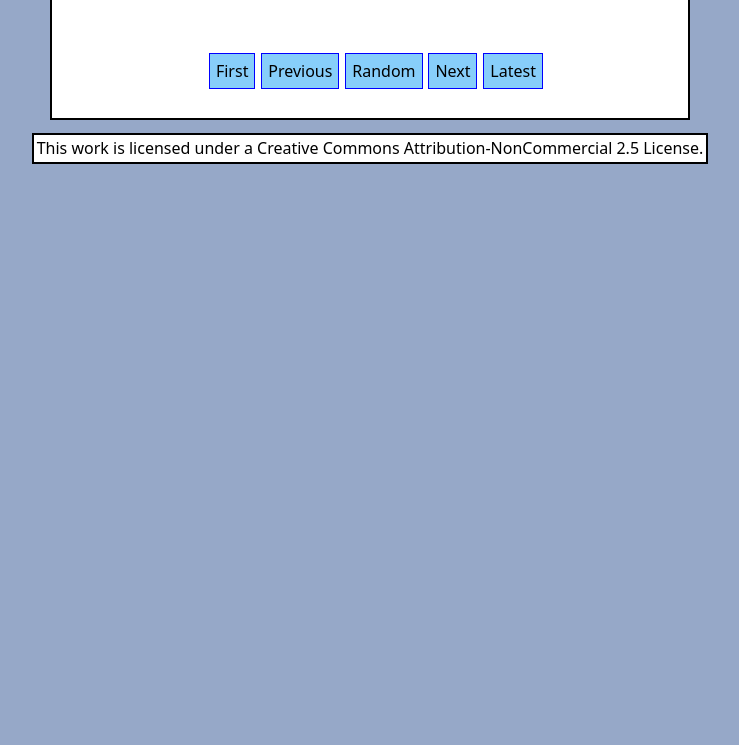
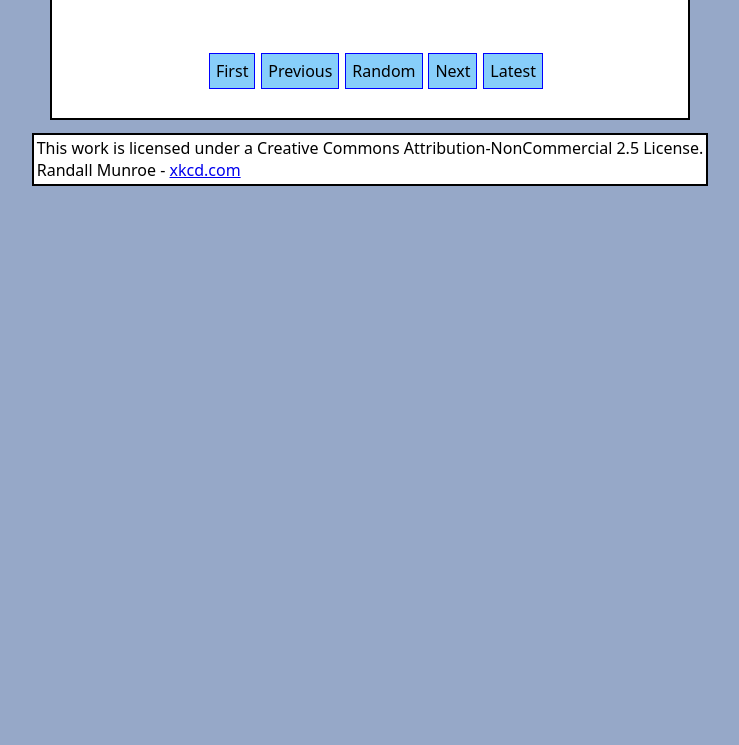
Before and after one commit to Westian14/xkcd, a plain HTML site: page index.html in a window 1280 px wide. Shown: the part 55-800 px from the top of the page, without its empty margins (270-1009 px from the left). Drawn offline with Linux system fonts and the light colour scheme; no server answers.

Commit message:
fixade kommentarer

```diff
--- a/index.html
+++ b/index.html
@@ -29,7 +29,11 @@
     </main>
 
     <footer>
-        <p>This work is licensed under a Creative Commons Attribution-NonCommercial 2.5 License.</p>
+        <p>
+            This work is licensed under a Creative Commons Attribution-NonCommercial 2.5 License.
+            <br>
+            Randall Munroe - <a href="https://xkcd.com" target="_blank">xkcd.com</a>
+        </p>
     </footer>
 
 </body>
```
Also changed, not shown: js/fetchComic.js (+20 -8 lines).
